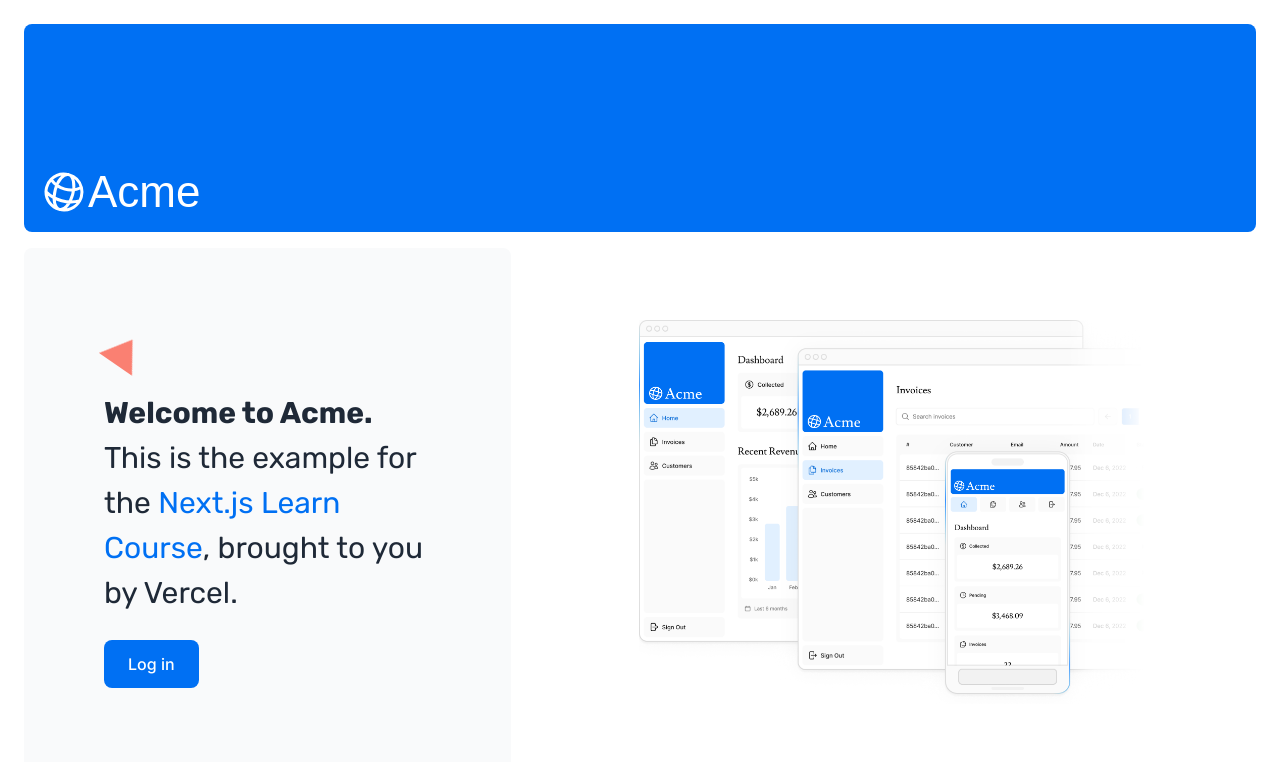
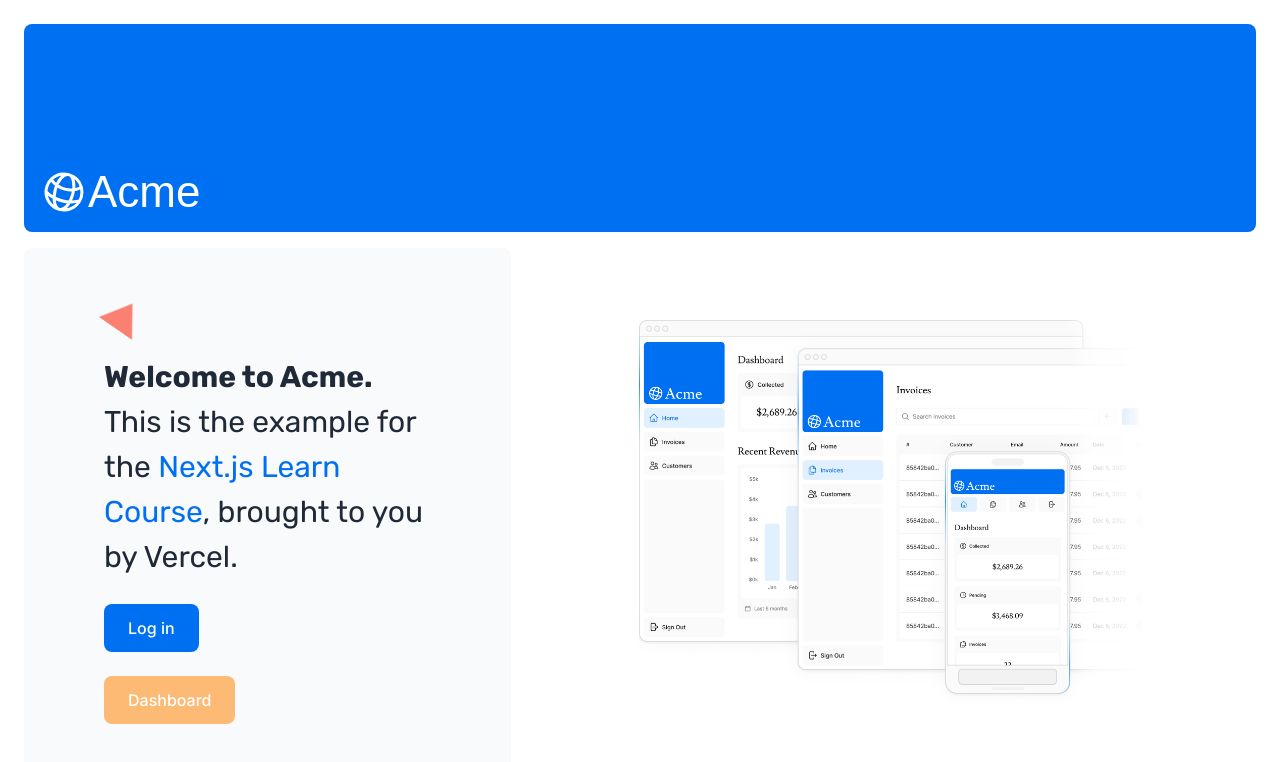
Before and after one commit to zibiv/nextjs-dashboard, a Next.js app: page / in a window 1280 px wide. Shown: the top 762 px of the page. Built offline with nearby package versions, Linux system fonts and the light colour scheme; a web font is replaced by a local one.

Commit message:
feat: add dashboard button

```diff
--- a/app/page.tsx
+++ b/app/page.tsx
@@ -27,6 +27,12 @@
           >
             <span>Log in</span>
           </Link>
+          <Link
+            href="/dashboard"
+            className="flex items-center gap-5 self-start rounded-lg bg-orange-300 px-6 py-3 text-sm font-medium text-white transition-colors hover:bg-orange-200 md:text-base"
+          >
+            <span>Dashboard</span>
+          </Link>
         </div>
         <div className="flex items-center justify-center p-6 md:w-3/5 md:px-28 md:py-12">
           <Image src='/hero-desktop.png' alt='hero image for desktop version' width={1000} height={760} className='hidden md:block'/>
```
